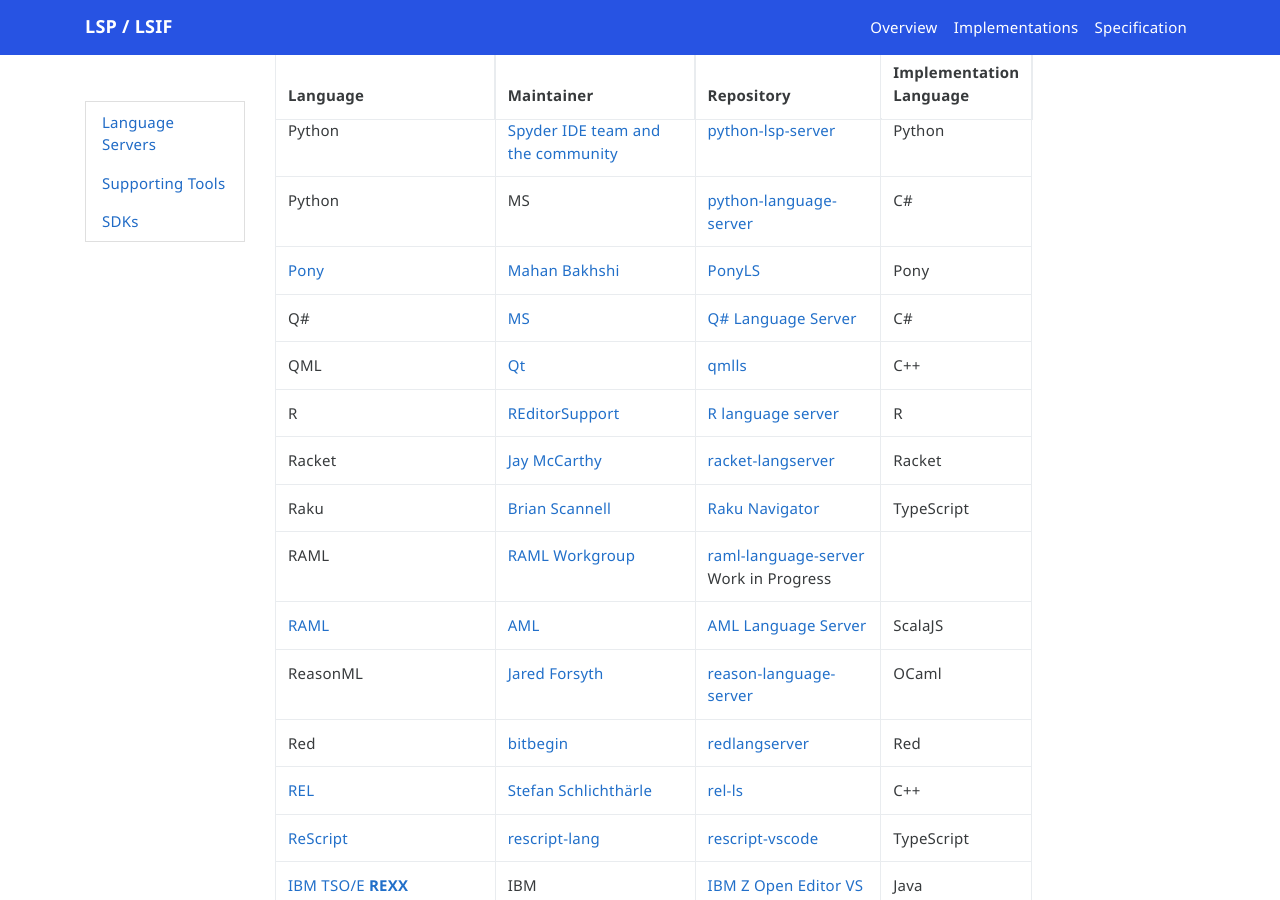
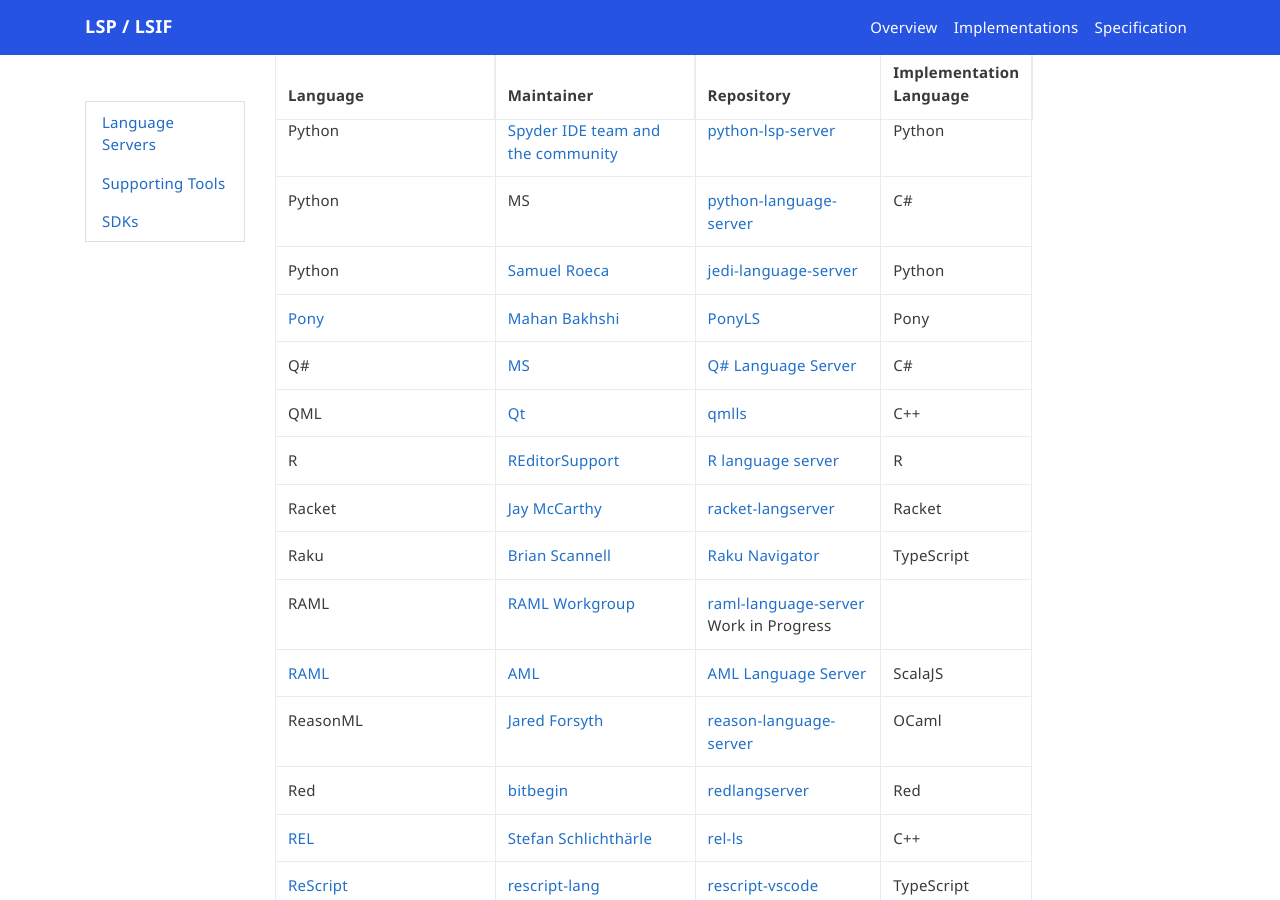
Before and after one commit to microsoft/language-server-protocol, a Jekyll site: the page built from _implementors/servers.md, in a window 1280 px wide and 900 px high, scrolled down 7472 px. Built offline with Jekyll 4.4.1, drawn with Linux system fonts in a browser that asks for light colours; nearby versions of some CDN libraries; comment, search, counter and statistics services are not loaded.

Commit message:
Add jedi-language-server (#1649)

```diff
--- a/_implementors/servers.md
+++ b/_implementors/servers.md
@@ -138,6 +138,7 @@
 | Python| [Palantir Technologies](https://github.com/palantir) | [python-language-server](https://github.com/palantir/python-language-server) (unmaintained, use python-lsp-server instead) | Python |
 | Python| [Spyder IDE team and the community](https://github.com/python-lsp) | [python-lsp-server](https://github.com/python-lsp/python-lsp-server) | Python |
 | Python | MS | [python-language-server](https://github.com/Microsoft/python-language-server) | C# |
+| Python | [Samuel Roeca](https://github.com/pappasam) | [jedi-language-server](https://github.com/pappasam/jedi-language-server) | Python |
 | [Pony](https://www.ponylang.io/) | [Mahan Bakhshi](https://github.com/MahanBi) | [PonyLS](https://github.com/MahanBi/PonyLS) | Pony |
 | Q# | [MS](https://github.com/microsoft/qsharp-compiler/graphs/contributors) | [Q# Language Server](https://github.com/microsoft/qsharp-compiler) | C# |
 | QML | [Qt](https://www.qt.io/) | [qmlls](https://github.com/qt/qtdeclarative/tree/dev/tools/qmlls) | C++ |
```
